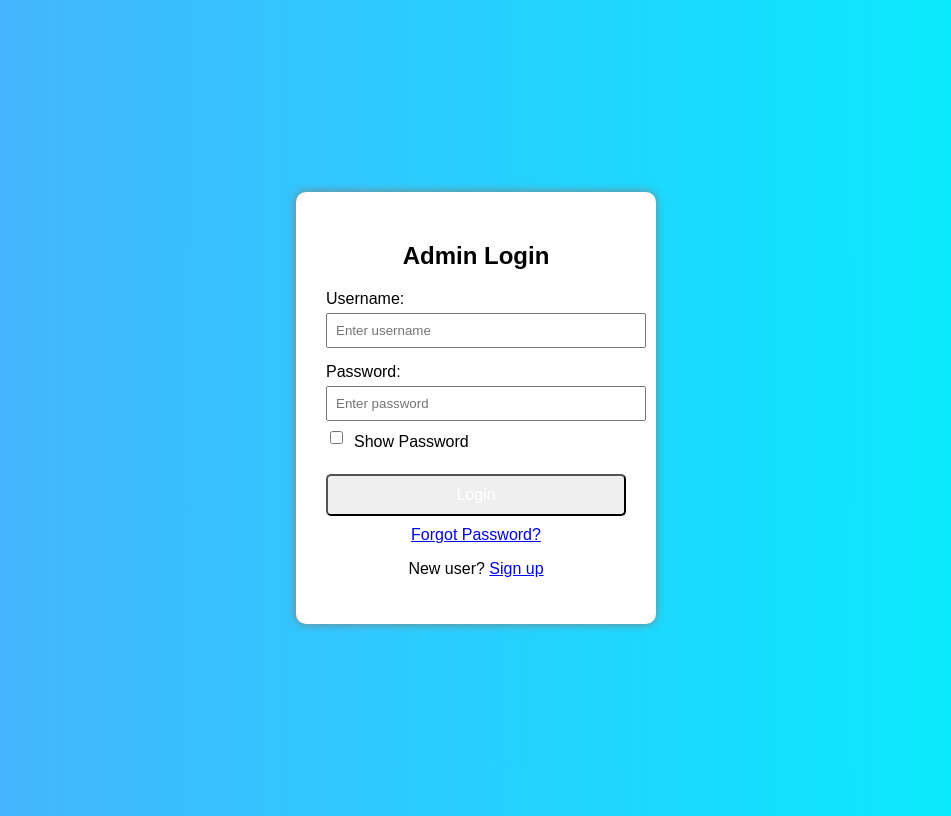
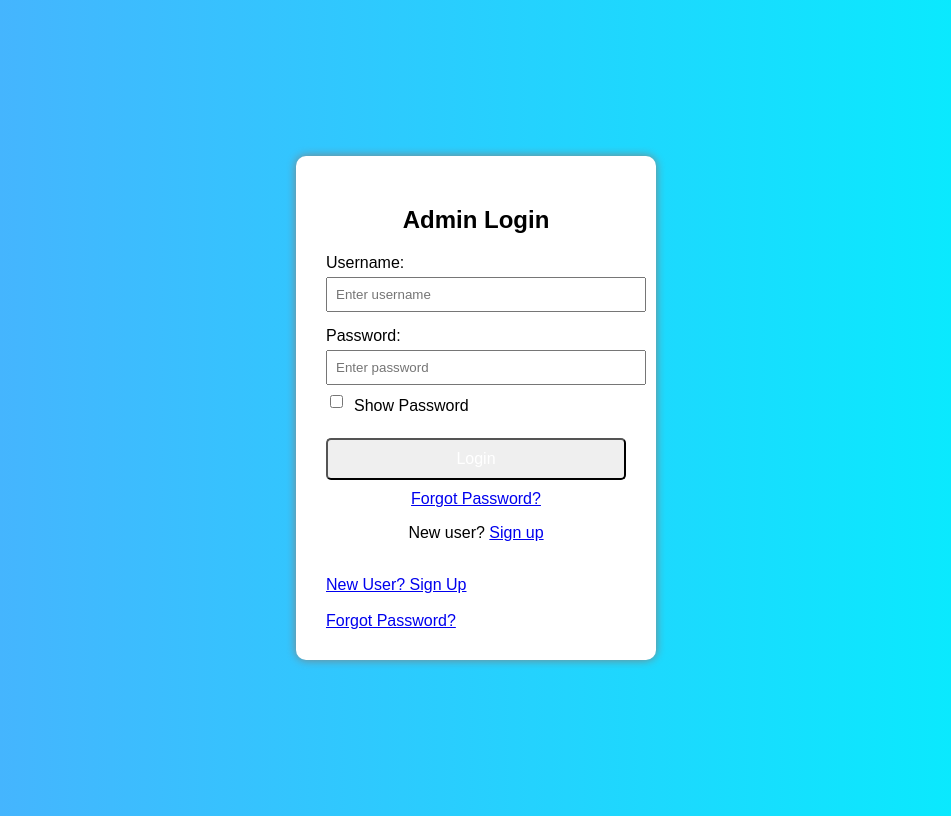
Before and after one commit to satyam18srivastava/employee-management-system, a Flask app: page / in a window 1280 px wide. Shown: the whole page, without its empty margins (164-1115 px from the left). Run offline with Flask 3, Linux system fonts and the light colour scheme.

Commit message:
Update login.html

```diff
--- a/templates/login.html
+++ b/templates/login.html
@@ -36,6 +36,10 @@ input {width: 100%;padding: 8px;margin-top: 5px;margin-bottom: 15px;}
         New user? <a href="/signup">Sign up</a>
     </p>
 </form>
+ <br>
+<a href="/signup">New User? Sign Up</a>
+<br><br>
+<a href="/forgot">Forgot Password?</a>
 
 
 
```
